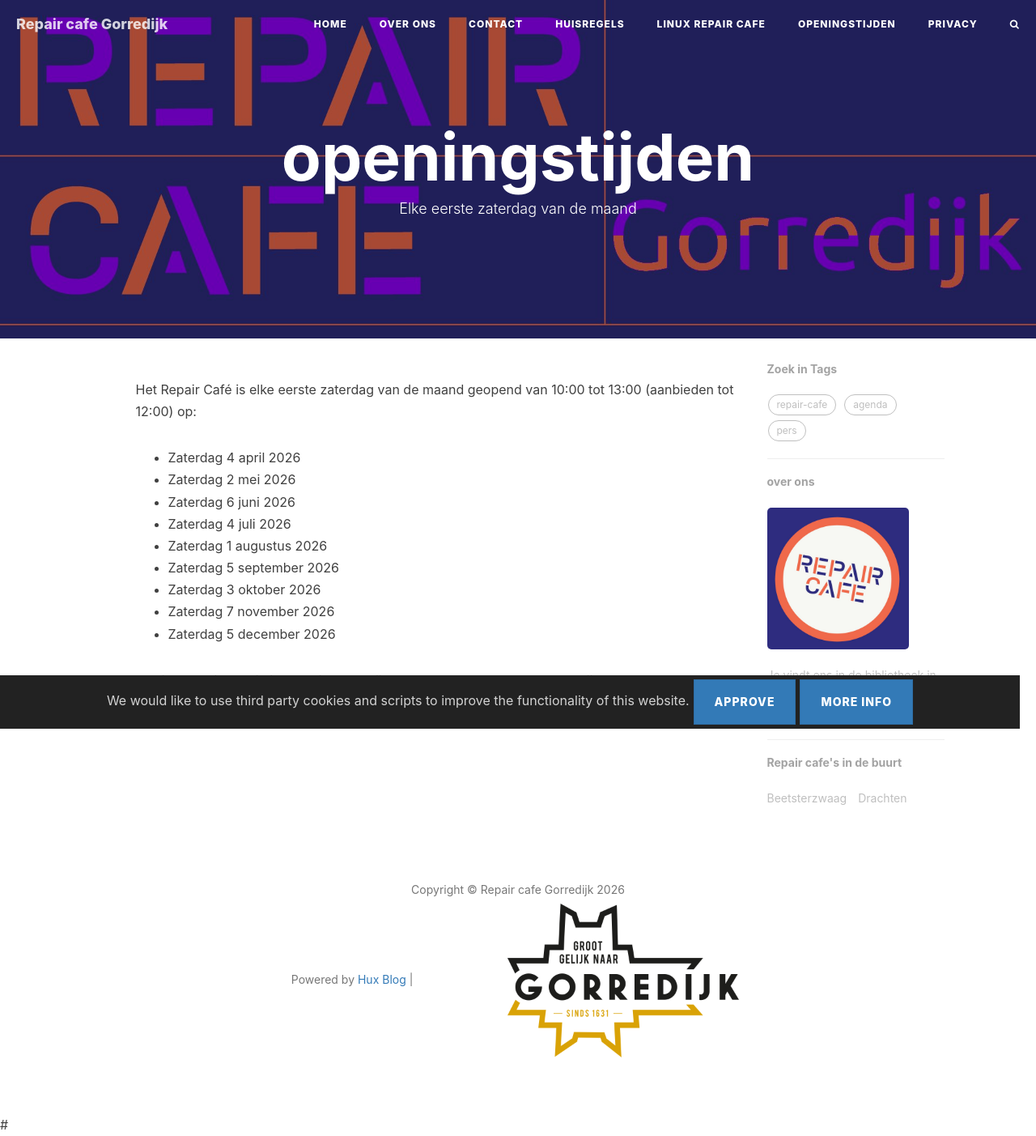
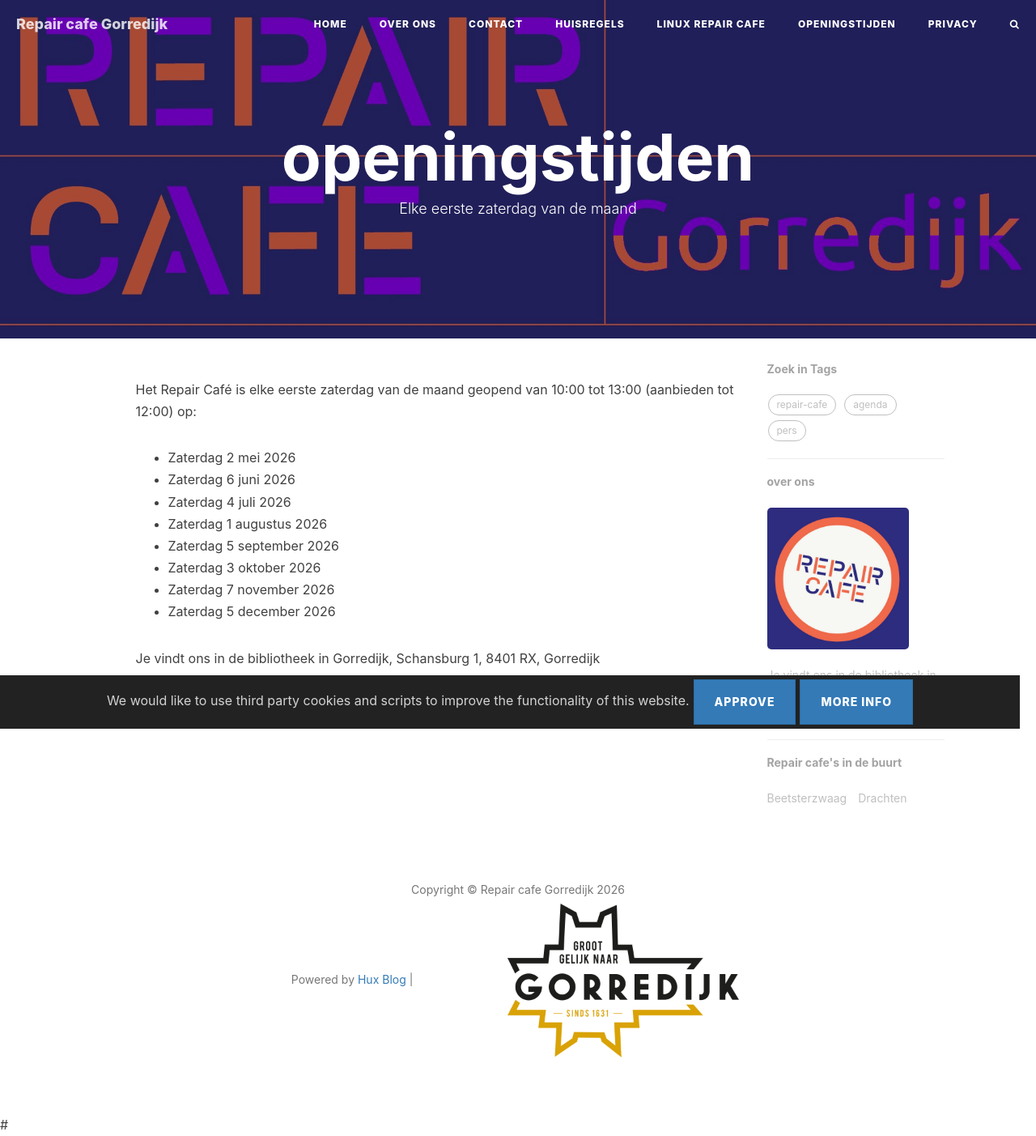
Before and after one commit to jpyp/jpyp.github.io, a Jekyll site: the page built from openingstijden.html, in a window 1280 px wide. Shown: the whole page at 81% size. Built offline with Jekyll 4.4.1, drawn with Linux system fonts in a browser that asks for light colours; nearby versions of some CDN libraries; comment, search, counter and statistics services are not loaded; grey boxes are pictures that could not be loaded.

Commit message:
Update openingstijden.html

```diff
--- a/openingstijden.html
+++ b/openingstijden.html
@@ -9,7 +9,6 @@ header-mask: 0.3
 <p>Het Repair Café is elke eerste zaterdag van de maand geopend van 10:00 tot 13:00 (aanbieden tot 12:00) op:</p>
 
 <ul>
-   <li>Zaterdag 4 april 2026</li>
    <li>Zaterdag 2 mei 2026</li>
    <li>Zaterdag 6 juni 2026</li>
    <li>Zaterdag 4 juli 2026</li>
```
